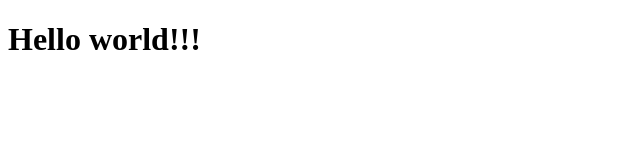
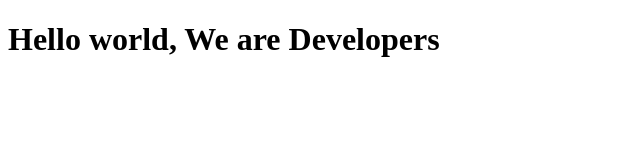
Before and after one commit to Samuellekpor/ProductLandingPage, a plain HTML site: page index.html in a window 1280 px wide. Shown: the whole page, without its empty margins (0-640 px from the left). Drawn offline with Linux system fonts and the light colour scheme.

Commit message:
update HTML file

```diff
--- a/index.html
+++ b/index.html
@@ -8,7 +8,7 @@
 
   <body>
     <script src="https://cdn.freecodecamp.org/testable-projects-fcc/v1/bundle.js"></script>
-    <h1>Hello world!!!</h1>
+    <h1>Hello world, We are Developers</h1>
     <script  src="js/index.js"></script>
   </body>
 </html>
```
